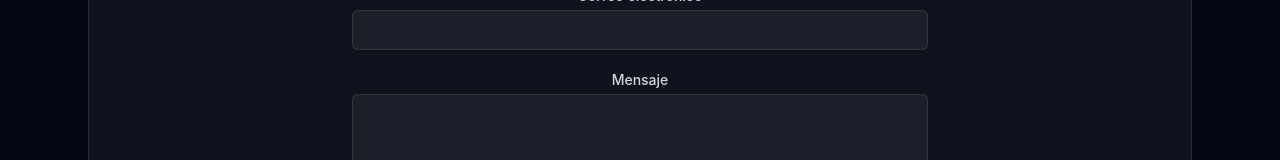
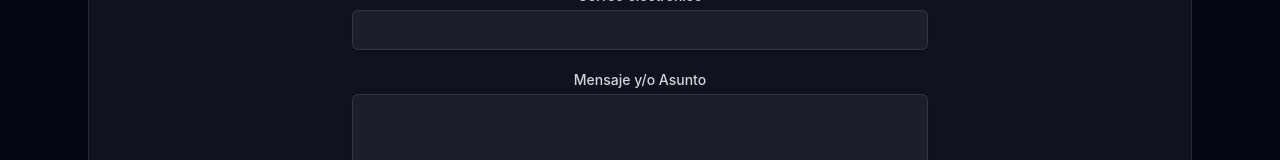
Before and after one commit to K3NYEL/portfolio, a React (Vite) app: page / in a window 1280 px wide. Shown: the part 2335-2495 px from the top of the page. Built offline with nearby package versions, Linux system fonts and the light colour scheme.

Commit message:
FormCard:     - Modified Message label to "Mensaje y/o Asunto" for better clarity.

```diff
--- a/src/components/base/Cards/FormCard.jsx
+++ b/src/components/base/Cards/FormCard.jsx
@@ -112,7 +112,7 @@ function FormCard() {
             htmlFor="message"
             className="block text-sm font-medium text-gray-300"
           >
-            Mensaje
+            Mensaje y/o Asunto
           </label>
 
           <textarea
```
